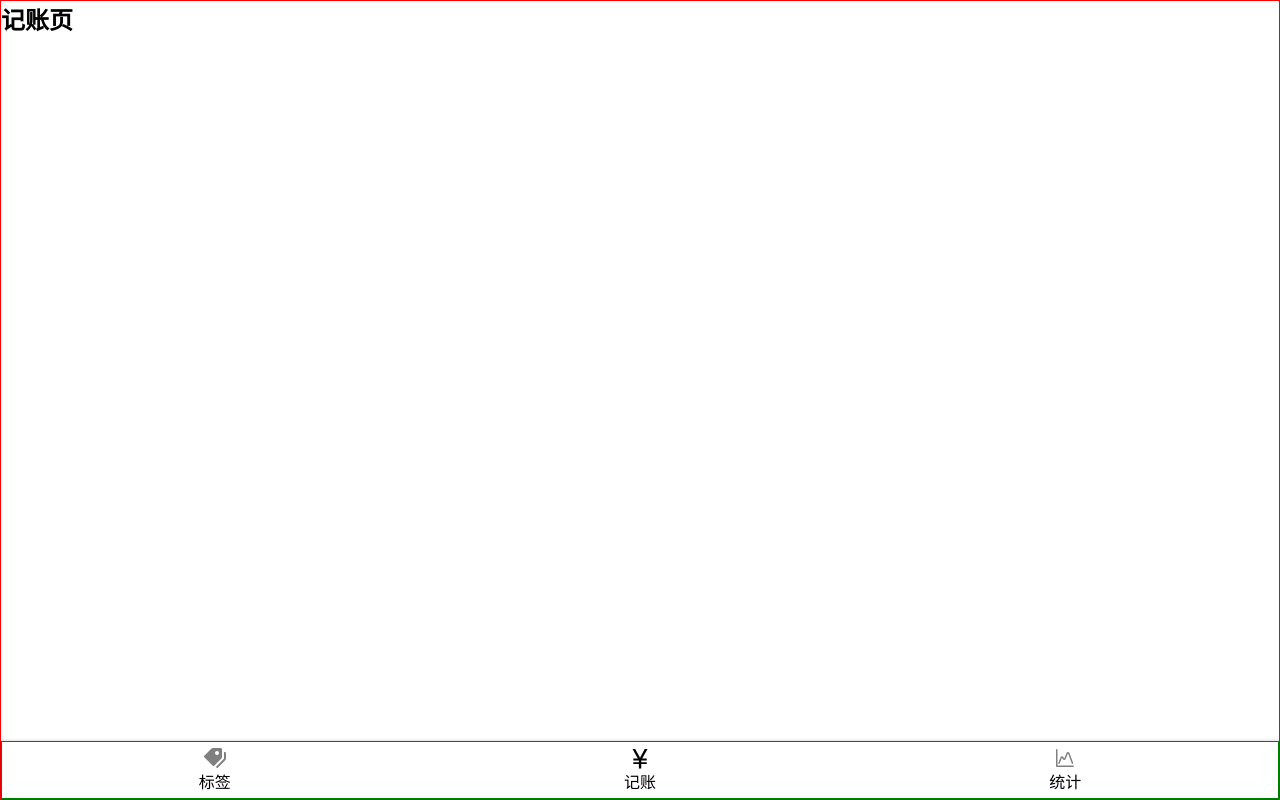
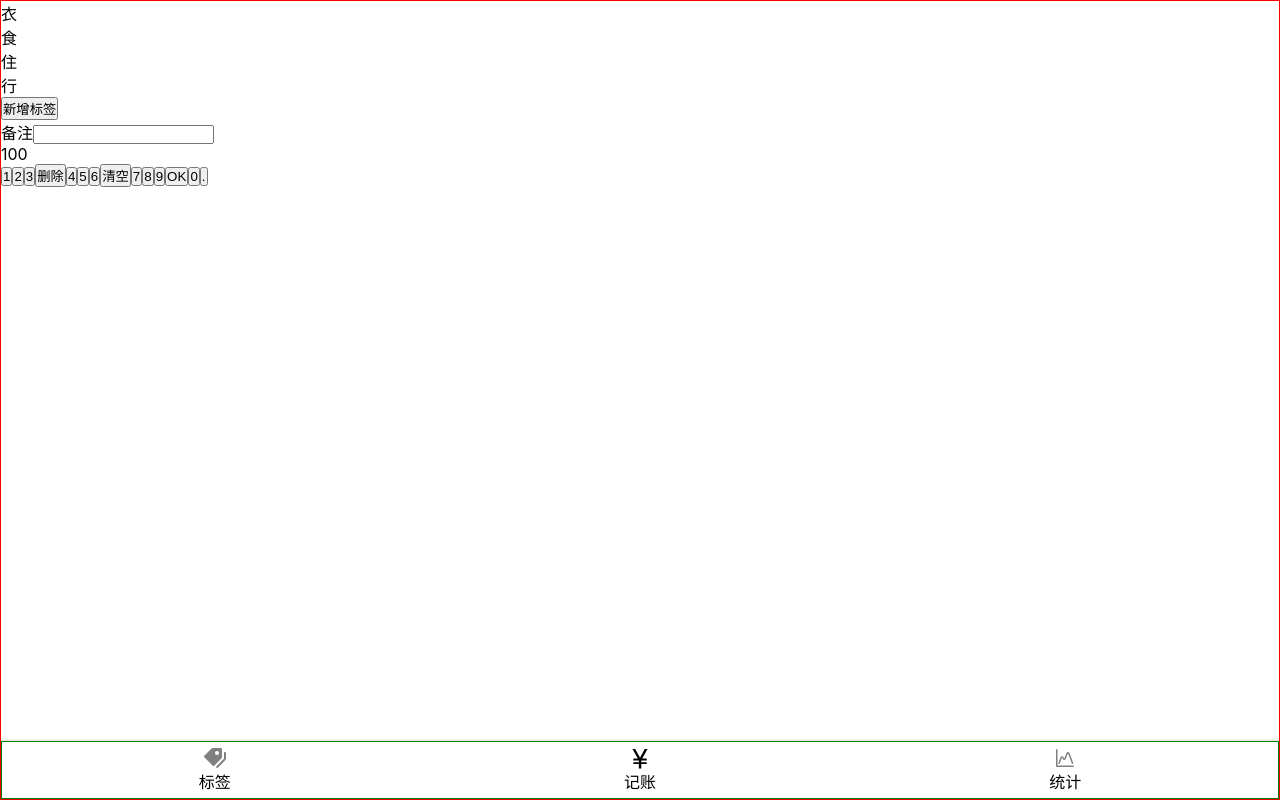
Before and after one commit to mzhaonanq/moneylog-react-2, a React app: page /#/money in a window 1280 px wide. Built offline with nearby package versions, Linux system fonts and the light colour scheme.

Commit message:
Money页骨架完成

```diff
--- a/src/Views/Money.tsx
+++ b/src/Views/Money.tsx
@@ -4,8 +4,42 @@
 const Money =()=> {
   return (
     <Layout>
-      <h2>记账页</h2>
+      <section>
+        <ul>
+          <li>衣</li>
+          <li>食</li>
+          <li>住</li>
+          <li>行</li>
+        </ul>
+        <button>新增标签</button>
+      </section>
+      <section>
+        <label>
+          <span>备注</span>
+          <input type="text"/>
+        </label>
+      </section>
+      <section>
+        <div>100</div>
+        <div>
+          <button>1</button>
+          <button>2</button>
+          <button>3</button>
+          <button>删除</button>
+          <button>4</button>
+          <button>5</button>
+          <button>6</button>
+          <button>清空</button>
+          <button>7</button>
+          <button>8</button>
+          <button>9</button>
+          <button>OK</button>
+          <button>0</button>
+          <button>.</button>
+        </div>
+      </section>
     </Layout>
   );
 }
+
 export default Money
```
Also changed, not shown: 1 other file (tests, documents, lock files or other folders).
